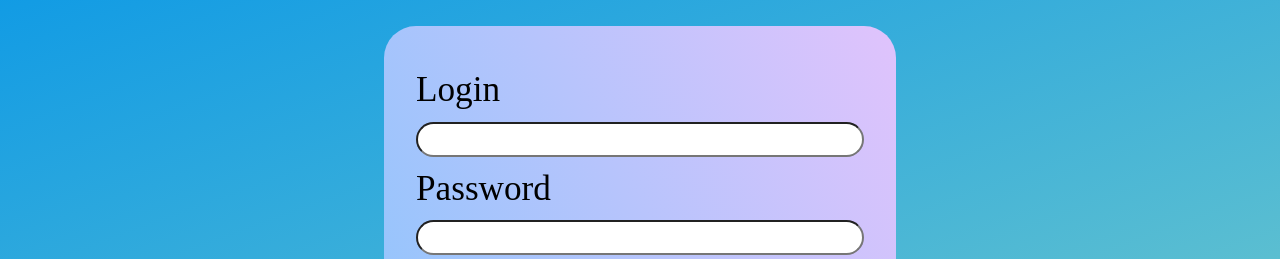
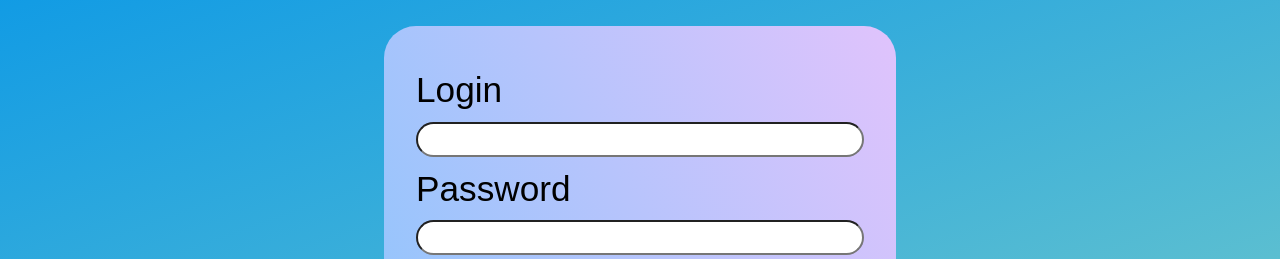
Before and after one commit to Marcus-Nastasi/consuming-jwt-1, a React (Vite) app: page / in a window 1280 px wide. Shown: the part 174-433 px from the top of the page. Built offline with nearby package versions, Linux system fonts and the light colour scheme.

Commit message:
changed styles;

```diff
--- a/src/App.tsx
+++ b/src/App.tsx
@@ -71,12 +71,10 @@ export default function App() {
                {resp.map((r: Task) => <p key={String(r.id)}> {r.description} </p>)}
             </section>
 
-            {
-               fetchError ?
+            {fetchError ?
                <div style={errorBox}>
                   <p> {errorMessage} </p>
-               </div> :
-               ''
+               </div> : ''
             }
 
          </section>
@@ -91,7 +89,8 @@ const topSectionStyle: object = {
    alignItems: 'center',
    backgroundColor: '#0093E9',
    backgroundImage: 'linear-gradient(160deg, #0093E9 0%, #80D0C7 100%)',
-   height: '100vh'
+   height: '100vh',
+   fontFamily: 'sans-serif'
 };
 
 const middleSectionStyle: object = {
@@ -114,7 +113,8 @@ const formStyle: object = {
 };
 
 const labelStyle: object = {
-   color: 'black'
+   color: 'black',
+   fontFamily: 'sans-serif'
 };
 
 const inputStyle: object = {
@@ -142,5 +142,7 @@ const errorBox: object = {
    color: 'white',
    textAlign: 'center',
    fontSize: '2rem',
+   fontWeight: 'bold',
+   fontFamily: 'sans-serif',
    borderRadius: '0.8rem'
 };
```
